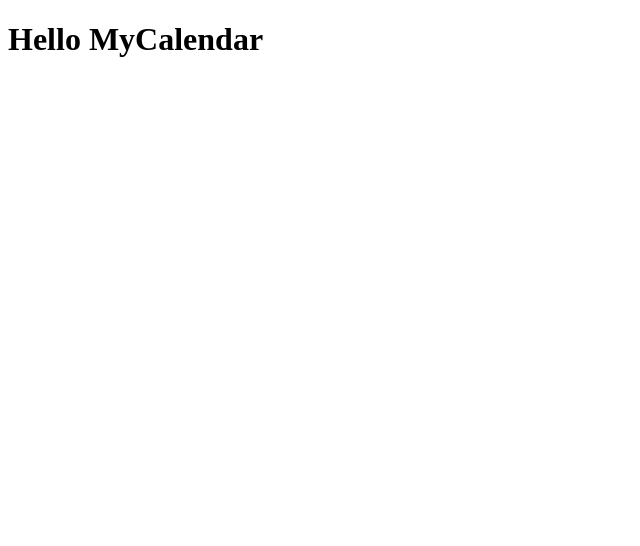
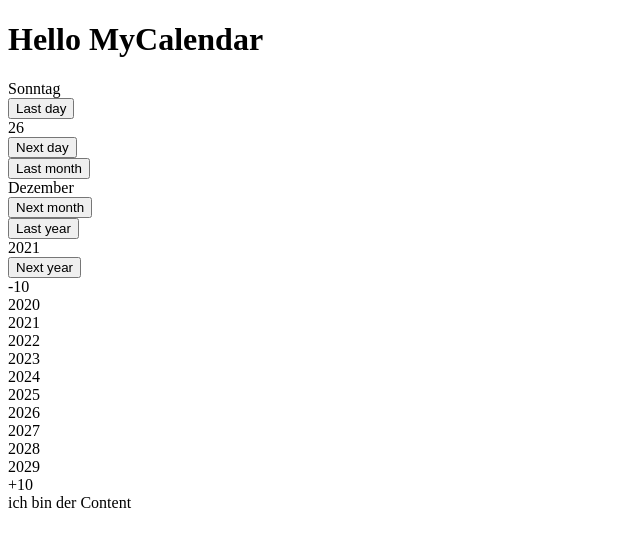
Before and after one commit to behrens-de/MyCalendar-, a website built with webpack: page dist/index.html in a window 1280 px wide. Shown: the whole page, without its empty margins (0-640 px from the left). Built offline with nearby package versions, Linux system fonts and the light colour scheme.

Commit message:
update: MyCalendar Class

```diff
--- a/src/MyCalendar.js
+++ b/src/MyCalendar.js
@@ -1,6 +1,169 @@
 
-export class MyCalendar{
-    test(){
-        console.log('My Calendar works!');
+export class MyCalendar {
+    constructor({ target, date, lang } = {}) {
+        this.target = target || '.my-calendar';
+        this.date = date || new Date();
+        this.lang = lang || 'de';
+    }
+    _month = {
+        de: ['Januar', 'Februar', 'März', 'April', 'Mai', 'Juni', 'Juli', 'August', 'September', 'Oktober', 'November', 'Dezember']
+    }
+
+    _weekDay = {
+        de: ['Sonntag', 'Montag', 'Dienstag', 'Mittwoch', 'Donerstag', 'Freitag', 'Samstag', 'Sontag']
+    }
+
+    uiContent() {
+        const content = document.createElement('div');
+        content.innerHTML = 'ich bin der Content';
+        return content;
+    }
+
+
+    calculateNewDate({ day = 0, month = 0, year = 0 } = {}) {
+        return new Date(this.date.getFullYear() + year, this.date.getMonth() + month, this.date.getDate() + day);
+    }
+
+    changeDate(newDate) {
+        this.date = newDate;
+        this.create();
+    }
+
+    uiChangeButton({ classname, txt, date } = {}) {
+        const button = document.createElement('button');
+        button.className = classname ?? 'btn';
+        button.innerHTML = txt ?? 'unKnowed';
+        button.onclick = () => this.changeDate(date);
+        return button;
+    }
+
+    uiHeaderControll(type) {
+
+        const possibleTypes = ['day', 'month', 'year'];
+        const DATE = this.date;
+        const wrap = document.createElement('div');
+        wrap.className = 'myc-head-control'
+        if (!possibleTypes.includes(type)) {
+            wrap.innerHTML = "ERROR";
+            console.warn('Wrong Type used');
+            return wrap;
+        }
+
+        const labelTxt = {
+            day: DATE.getDate(),
+            month: this._month[this.lang][DATE.getMonth()],
+            year: DATE.getFullYear()
+        }
+
+        const label = document.createElement('div');
+        label.innerHTML = labelTxt[type];
+        const btnNext = this.uiChangeButton({ txt: `Next ${type}`, date: this.calculateNewDate({ [type]: 1 }) });
+        const btnLast = this.uiChangeButton({ txt: `Last ${type}`, date: this.calculateNewDate({ [type]: -1 }) });
+
+        wrap.appendChild(btnLast)
+        wrap.appendChild(label)
+        wrap.appendChild(btnNext)
+
+        return wrap;
+    }
+
+    uiHeaderWeekday() {
+        const div = document.createElement('div');
+        div.innerHTML = this._weekDay[this.lang][this.date.getDay()];
+        return div;
+
+    }
+
+    uiHeader() {
+        const header = document.createElement('div');
+        header.classList.add('myc-header');
+
+
+
+
+
+        header.appendChild(this.uiHeaderWeekday());
+        header.appendChild(this.uiHeaderControll('day'));
+        header.appendChild(this.uiHeaderControll('month'));
+        header.appendChild(this.uiHeaderControll('year'));
+
+        return header;
+    }
+
+
+
+
+    uiSelect() {
+        const select = document.createElement('div');
+        select.className = 'myc-selectbox'
+
+        const date = this.calculateNewDate({ year: -2 });
+        const startYear = date.getFullYear();
+
+        const startDecade = (currentYear) => {
+            return parseInt(currentYear / 10) * 10
+        };
+
+        //const year = this.calculateNewDate({year:-8});
+        const start = startDecade(this.date.getFullYear());
+        const end = start + 10;
+
+        const tenBack = document.createElement('div');
+        tenBack.innerHTML = '-10';
+        tenBack.className = 'myc-subselect';
+        tenBack.onclick = () => {
+            this.changeDate(this.calculateNewDate({ year: -10 }));
+        }
+        select.appendChild(tenBack);
+
+        for (let ii = start; ii < end; ii++) {
+
+            const subSelect = document.createElement('div');
+            const year = this.calculateNewDate({ year: ii - this.date.getFullYear() })
+
+            subSelect.className = this.date.getFullYear() === year.getFullYear()
+                ? 'myc-subselect-active'
+                : 'myc-subselect';
+
+            subSelect.innerHTML = year.getFullYear();
+            subSelect.onclick = () => {
+                this.changeDate(year);
+            }
+            select.appendChild(subSelect);
+
+        }
+
+        const tenForward = document.createElement('div');
+        tenForward.innerHTML = '+10';
+        tenForward.className = 'myc-subselect';
+        tenForward.onclick = () => {
+            this.changeDate(this.calculateNewDate({ year: 10 }));
+        }
+        select.appendChild(tenForward);
+
+        return select;
+    }
+
+    create() {
+        const wrap = document.querySelector(this.target);
+        wrap.innerHTML = null;
+
+        // Header
+        const header = this.uiHeader();
+
+        const select = this.uiSelect();
+
+        // Content
+        const content = this.uiContent();
+
+
+
+        // Build the calendar
+        wrap.appendChild(header);
+        wrap.appendChild(select);
+        wrap.appendChild(content);
+
+
+        // End of Creation
     }
 }
--- a/src/index.js
+++ b/src/index.js
@@ -1,3 +1,4 @@
 import {MyCalendar} from './MyCalendar';
 const calendar = new MyCalendar;
-calendar.test();
+
+calendar.create();
```
Also changed, not shown: dist/index.html, dist/main.js.
